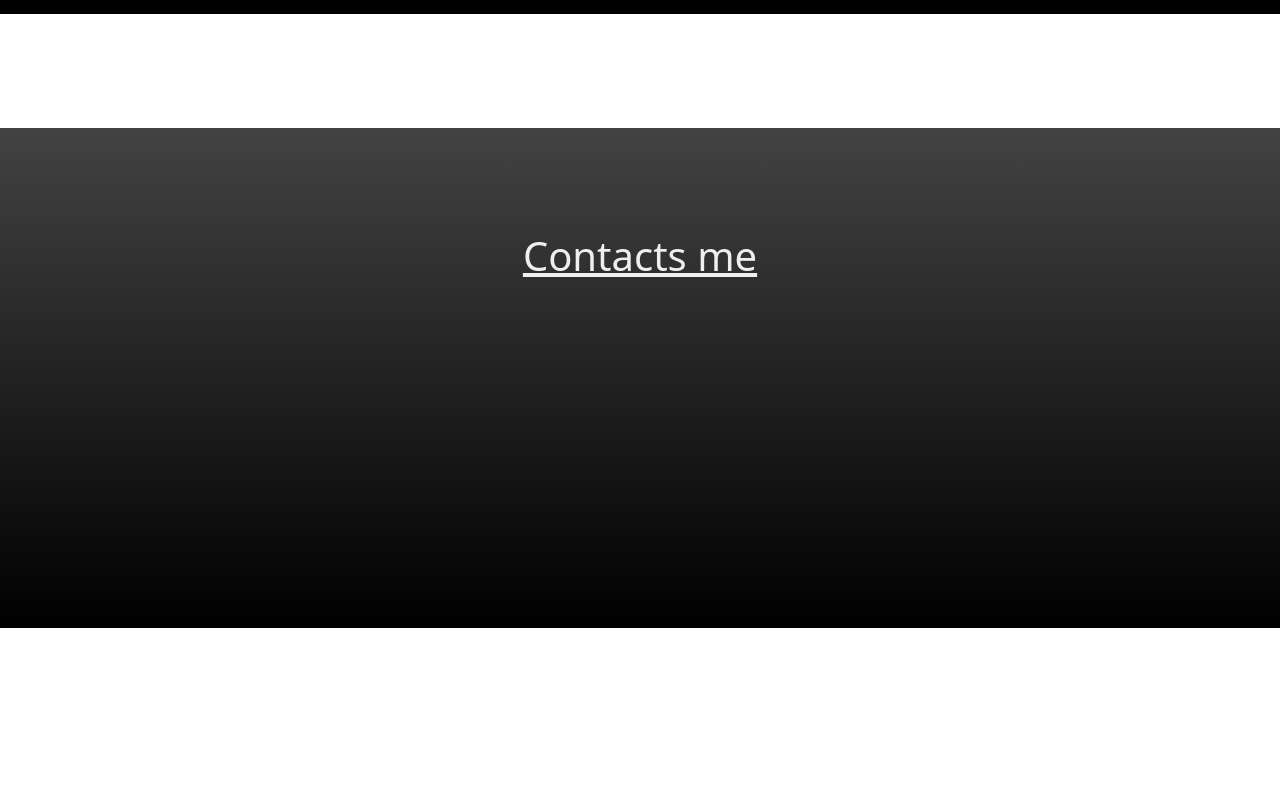
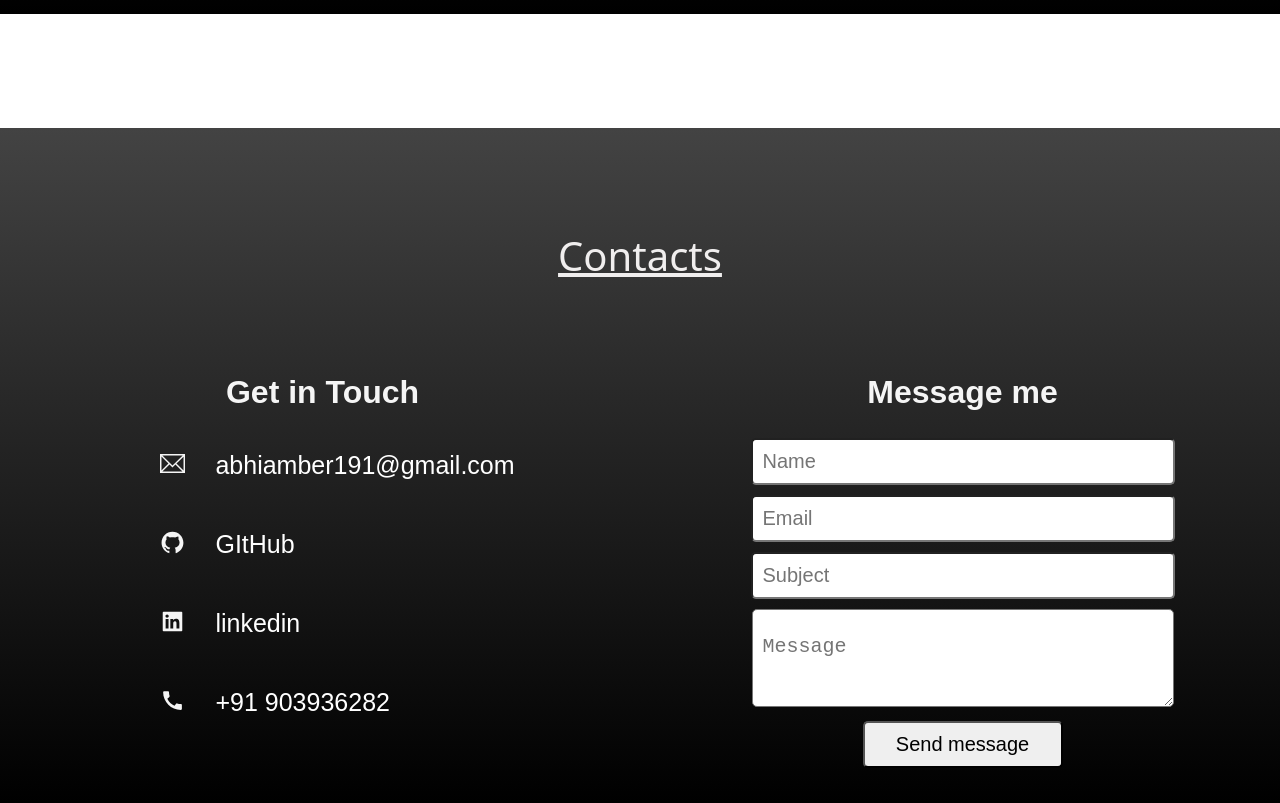
Before and after one commit to abhiamber/Abhishek-portfolio-react, a React (Create React App) app: page /#/ in a window 1280 px wide. Shown: the part 3160-3963 px from the top of the page. Before the commit the page ends 3788 px from the top, so only its background shows below. Built offline with nearby package versions, Linux system fonts and the light colour scheme.

Commit message:
contact updated

```diff
--- a/package.json
+++ b/package.json
@@ -7,6 +7,7 @@
     "@chakra-ui/react": "^2.3.6",
     "@emotion/react": "^11.10.4",
     "@emotion/styled": "^11.10.4",
+    "@fortawesome/fontawesome-svg-core": "^6.2.0",
     "@testing-library/jest-dom": "^5.16.5",
     "@testing-library/react": "^13.4.0",
     "@testing-library/user-event": "^13.5.0",
--- a/src/Pages/Contact.js
+++ b/src/Pages/Contact.js
@@ -1,9 +1,15 @@
-
 import style from "../Style/contact.module.css";
 import { useLocation } from "react-router-dom";
+import { TfiEmail } from "react-icons/tfi";
+import { AiFillGithub, AiFillLinkedin } from "react-icons/ai";
+import { MdCall } from "react-icons/md";
 
 function Contact() {
   const location = useLocation();
+
+  const handleSubmit=()=>{
+
+  }
 
   return (
     <div
@@ -12,10 +18,63 @@ function Contact() {
       }
     >
       <div className={style.titles}>
-        <p>Contacts me</p>
+        <p>Contacts</p>
         <div className={style.profiles}>
+          <div className={style.getintouch}>
+            <h1>Get in Touch</h1>
+            <div className={style.reactIcon}>
+              <TfiEmail />
+              <p>abhiamber191@gmail.com</p>
+            </div>
 
+            <div className={style.reactIcon}>
+              <AiFillGithub />
+              <p>
+                {" "}
+                <a
+                  href="https://github.com/abhiamber"
+                  target="_blank"
+                  rel="noopener noreferrer"
+                >
+                  {" "}
+                  GItHub
+                </a>{" "}
+              </p>
+            </div>
+
+            <div className={style.reactIcon}>
+              <AiFillLinkedin />
+              <p>
+                <a
+                  href=" https://www.linkedin.com/in/abhishek-kumar-amber/"
+                  target="_blank"
+                  rel="noopener noreferrer"
+                >
+                  {" "}
+                  linkedin
+                </a>{" "}
+              </p>
+            </div>
+
+            <div className={style.reactIcon}>
+              <MdCall />
+              <p>+91 903936282</p>
+            </div>
           </div>
+
+          <div className={style.messageme}>
+            <h1>Message me</h1>
+            <div className={style.formsection}>
+              <form  onSubmit={handleSubmit}>
+                <input type="text" placeholder="Name" /> <br />
+                <input type="email" placeholder="Email" /> <br />
+                <input type="text" placeholder="Subject" /> <br />
+                <textArea type="text" placeholder="Message" /> <br />
+                <input type="submit" value="Send message" />
+              </form>
+            </div>
+          </div>
+        </div>
       </div>
     </div>
   );
--- a/src/Pages/Home.js
+++ b/src/Pages/Home.js
@@ -1,4 +1,5 @@
 import { Link } from "react-router-dom";
+import { Footer } from "../component/footer";
 import style from "../Style/Home.module.css";
 import About from "./About";
 import Contact from "./Contact";
--- a/src/Style/contact.module.css
+++ b/src/Style/contact.module.css
@@ -20,8 +20,8 @@
     to bottom,
     #434343,
     #000000
-  ); /* W3C, IE 10+/ Edge, Firefox 16+, Chrome 26+, Opera 12+, Safari 7+ */
-
+  );
+padding-bottom: 30px;
     }
 
   .about {
@@ -59,45 +59,77 @@
     text-align: center;
     margin-bottom: 70px;
   }
-  .profiles {
-    width: 70%;
-    margin: auto;
-    display: grid;
-    grid-template-columns: repeat(4,1fr);
-    grid-template-rows: repeat(2,1fr);
-    justify-content: space-between;
-    gap: 30px;
-    margin-bottom: 40px;
+  /* //****************** */
+
+
+
+  .profiles{
+    /* width: 90%; */
+    display: flex;
+    justify-content: space-around;
   }
+.reactIcon{
+  display: flex;
+  text-align: left;
+margin: 30px 0 0 60px;
+font-size: 25px;
+padding: 10px 0;
 
-  .profiles>div{
-      width: 80%;
-      margin: auto;
-      cursor: pointer;
-      height: auto;
-  }
+}
+.reactIcon>p{
+margin: 0px 30px;
+text-decoration: none;
+color: white;
+cursor: pointer;
 
-  .profiles>div>img:hover{
-      box-shadow: rgba(149, 157, 165, 0.2) 0px 8px 24px;
-      background: rgb(247, 243, 243);
-      transition: 0.3s ease-in;
-      -webkit-transition: 0.3s ease-in;
-      -moz-transition: 0.3s ease-in;
-      -ms-transition: 0.3s ease-in;
-      -o-transition: 0.3s ease-in;
-      border-radius: 8px;
-      -webkit-border-radius: 8px;
-      -moz-border-radius: 8px;
-      -ms-border-radius: 8px;
-      -o-border-radius: 8px;
+
+}
+
+.reactIcon>p>a{
+  /* margin: 0px 10px; */
+  text-decoration: none;
+  color: white;
+
+
   }
 
 
-  .profiles>div > img {
-    width: 100%;
-    height: 100px;
-  }
+.formsection>form>input,.formsection>form>textarea{
+  width: 400px;
+  padding: 10px ;
+  margin: 5px;
+  border-radius: 5px;
+  -webkit-border-radius: 5px;
+  -moz-border-radius: 5px;
+  -ms-border-radius: 5px;
+  -o-border-radius: 5px;
+  font-size: 20px;
+}
+.formsection>form>textarea{
+  padding: 25px 10px;
 
+}
+.formsection>form>input:nth-last-child(1){
+  width: 200px;
+  cursor: pointer;
+  text-align: center;
+}
+
+.formsection>form>input:nth-last-child(1):hover{
+ background-color:#92bcb5 ;
+}
+
+
+
+
+
+
+
+
+
+
+
+  /* ******************************* */
 
   @media (min-width: 210px) and (max-width: 480px) {
     .title {
--- /dev/null
+++ b/src/Style/footer.module.css
@@ -0,0 +1,17 @@
+
+.footer{
+    background: black;
+    color: whitesmoke;
+    text-align: center;
+}
+.footer {
+    color: whitesmoke;
+    min-height: 50px;
+    background-size: cover;
+    background-attachment: fixed;
+    font-family: "Ubuntu", sans-serif;
+    width: 100%;
+    position: absolute;
+    top: 510vh;
+    background: #000000; /* fallback for old browsers */
+   }
--- /dev/null
+++ b/src/component/footer.js
@@ -0,0 +1,10 @@
+import style from "../Style/footer.module.css"
+
+export const Footer=()=>{
+
+
+    return  <div className={style.footer} >
+    @ 2022 All rights reserved.
+
+    </div>
+}
--- a/src/index.js
+++ b/src/index.js
@@ -6,7 +6,6 @@ import reportWebVitals from './reportWebVitals';
 import { HashRouter} from 'react-router-dom'
 import { Provider } from 'react-redux';
 import { store } from './redux/store';
-import { ChakraProvider } from '@chakra-ui/react'
 
 const root = ReactDOM.createRoot(document.getElementById('root'));
 root.render(
```
Also changed, not shown: 1 other file (tests, documents, lock files or other folders).
